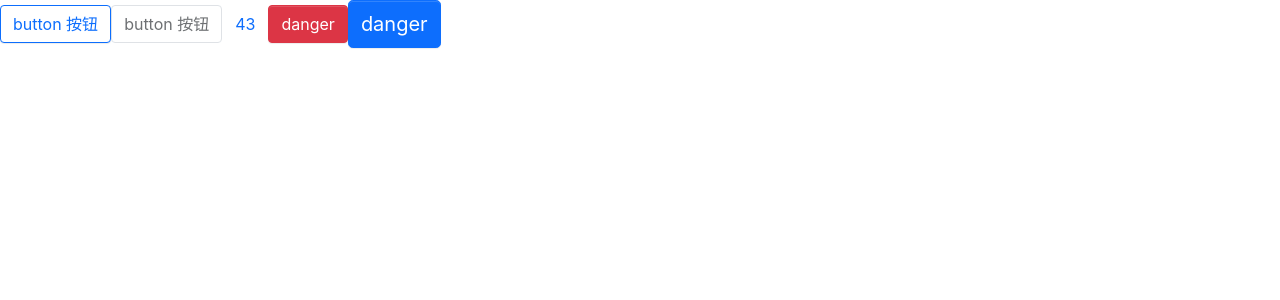
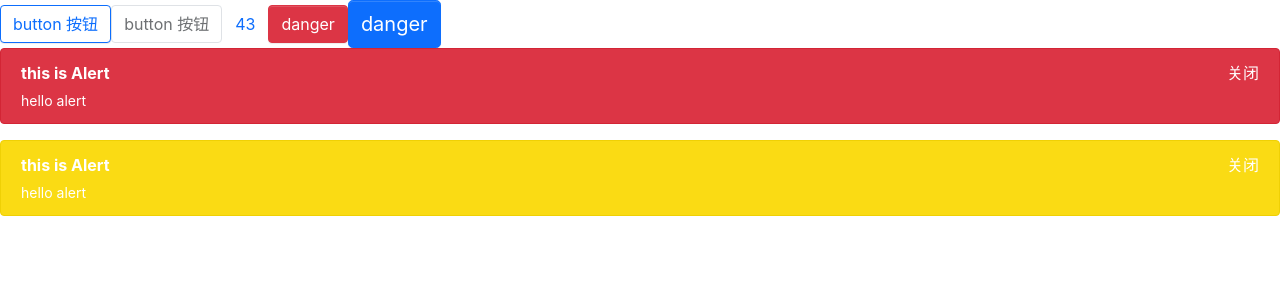
Before and after one commit to path-yu/leaf-ui, a React (Create React App) app: page / in a window 1280 px wide. Shown: the top 300 px of the page. Built offline with nearby package versions, Linux system fonts and the light colour scheme.

Commit message:
编写Alert组件

```diff
--- a/src/App.tsx
+++ b/src/App.tsx
@@ -1,3 +1,4 @@
+import Alert from "./components/Alert/Alert";
 import Button from "./components/Button/Button";
 function App() {
   return (
@@ -8,7 +9,13 @@ function App() {
       <Button disabled>
         <span>button 按钮</span>
       </Button>
-      <Button target="_blank" className="43434" href="www.baidu.com" btnType="link" autoFocus>
+      <Button
+        target="_blank"
+        className="43434"
+        href="www.baidu.com"
+        btnType="link"
+        autoFocus
+      >
         43
       </Button>
       <Button href="www.baidu.com" btnType="danger">
@@ -17,6 +24,9 @@ function App() {
       <Button size="lg" href="www.baidu.com" btnType="primary">
         danger
       </Button>
+      {/* <Alert title="this is Alert" description="hello alert" /> */}
+      <Alert type="danger" title="this is Alert" description="hello alert" />
+      <Alert type="warning" title="this is Alert" description="hello alert" />
     </div>
   );
 }
--- /dev/null
+++ b/src/components/Alert/Alert.tsx
@@ -0,0 +1,45 @@
+import classNames from "classnames";
+import { FC, MouseEvent, useRef, useState } from "react";
+interface IAlertProps {
+  title: string; // Alert 标题
+  description?: string; // 内容描述
+  type?: AlertType; // Alert类型
+  onClose?: (e: MouseEvent<HTMLSpanElement>) => void; // 关闭时触发的回调函数
+  closable?: boolean; // 	默认不显示关闭按钮
+}
+
+// * alert弹窗类型
+export type AlertType = "success" | "default" | "danger" | "warning";
+
+const Alert: FC<IAlertProps> = (props) => {
+  const [hide, setHide] = useState(false); //是否隐藏alert
+  const alertRef = useRef<HTMLDivElement>(null);
+  const { title, description, type, onClose, closable, ...resetProps } = props;
+  const classes = classNames("simple-alert", {
+    [`simple-alert-${type}`]: type,
+  });
+  const titleClass = classNames("simple-alert-title", {
+    "bold-title": description,
+  });
+  const handleClose = (e: MouseEvent<HTMLSpanElement>) => {
+    onClose && onClose(e);
+    alertRef.current!.style.display = "none";
+    setHide(true);
+  };
+  return (
+     <div className={classes} ref={alertRef}>
+      <span className={titleClass}>{title}</span>
+      {description && <p className="simple-alert-desc">{description}</p>}
+      {closable && (
+        <span className="simple-alert-close" onClick={handleClose}>
+          关闭
+        </span>
+      )}
+    </div>
+  );
+};
+Alert.defaultProps = {
+  type: "default",
+  closable: true,
+};
+export default Alert;
--- /dev/null
+++ b/src/components/Alert/_alert.scss
@@ -0,0 +1,43 @@
+$alert-colors: ("default": $primary,
+    "success": $success,
+    "warning": $warning,
+    "danger": $danger);
+
+.simple-alert {
+    position: relative;
+    padding: $alert-padding-y $alert-padding-x;
+    margin-bottom: $alert-margin-bottom;
+    border: $alert-border-width solid transparent;
+    border-radius: $alert-border-radius;
+
+    .bold-title {
+        font-weight: $dt-font-weight;
+    }
+
+    .simple-alert-close {
+        position: absolute;
+        top: 0;
+        right: 0;
+        padding: $alert-padding-y $alert-padding-x;
+        color: inherit;
+        cursor: pointer;
+    }
+
+    .simple-alert-desc {
+        font-size: $alert-description-font-size;
+        margin: $alert-description-top-margin 0 0;
+    }
+}
+
+@mixin alert-style($background, $border, $color) {
+    color: $color;
+    background: $background;
+    border-color: $border;
+}
+
+@each $color,
+$value in $alert-colors {
+    .simple-alert-#{$color} {
+        @include alert-style($value, darken($value, 5%), $white);
+    }
+}
--- a/src/components/Button/Button.tsx
+++ b/src/components/Button/Button.tsx
@@ -6,24 +6,27 @@ export type ButtonSize = "lg" | "sm";
 
 interface BaseButtonProps {
   className?: string;
-  disabled?: boolean;
-  size?: ButtonSize;
-  btnType?: ButtonType;
+  disabled?: boolean;// 设置disable的禁用
+  size?: ButtonSize;// 设置Button的尺寸
+  btnType?: ButtonType;// 设置Button的类型
   children: ReactNode;
   href?: string;
 }
+// * 将原生元素button和a标签的props属性和Button自定义的props属性类型进行联合
 type NativeButtonProps = BaseButtonProps & ButtonHTMLAttributes<HTMLElement>;
 type AnchorButtonProps = BaseButtonProps & AnchorHTMLAttributes<HTMLElement>
+// ! 最终Button组件的props类型文件
 export type ButtonProps = Partial<NativeButtonProps & AnchorButtonProps>;
  const Button: FC<ButtonProps> = (props) => {
    const { className, btnType, disabled, size, children, href, ...resetProps } =
      props;
-   // btn btn-lg btn-primary
+   // *btn btn-lg btn-primary
    const classes = classNames("btn", className, {
      [`btn-${btnType}`]: btnType,
      [`btn-${size}`]: size,
      disabled: btnType === "link" && disabled,
    });
+
    if (btnType === "link" && href) {
      return (
        <a href={href} className={classes} {...resetProps}>
--- a/src/styles/_variable.scss
+++ b/src/styles/_variable.scss
@@ -301,3 +301,16 @@ $progress-bg: $gray-200 !default;
 $progress-border-radius: $border-radius !default;
 $progress-bar-color: $white !default;
 $progress-bar-transition: width .6s ease !default;
+
+// Alerts
+//
+// Define alert colors, border radius, and padding.
+
+$alert-padding-y: .75rem !default;
+$alert-padding-x: 1.25rem !default;
+$alert-margin-bottom: 1rem !default;
+$alert-border-radius: $border-radius !default;
+$alert-title-font-weight: $font-weight-bold !default;
+$alert-border-width: $border-width !default;
+$alert-description-font-size: $font-size-sm !default;
+$alert-description-top-margin: .3rem !default;
--- a/src/styles/index.scss
+++ b/src/styles/index.scss
@@ -8,4 +8,7 @@
 @import "./mixin";
 
 //button
-@import "../components/Button/style"
+@import "../components/Button/style";
+
+//alert
+@import "../components/Alert/alert"
```
Also changed, not shown: src/components/Button/_style.scss (+15 -8 lines), 1 other file (tests, documents, lock files or other folders).
